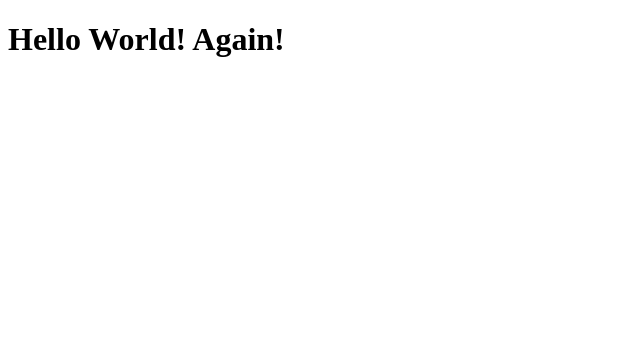
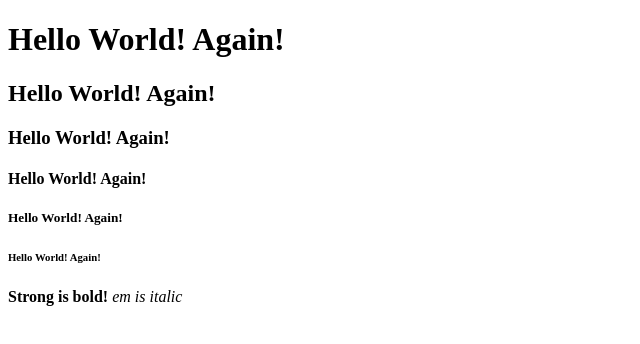
Before and after one commit to nrguser/TOP, a plain HTML site: page html-boilerplate/index.html in a window 1280 px wide. Shown: the whole page, without its empty margins (0-640 px from the left). Drawn offline with Linux system fonts and the light colour scheme.

Commit message:
Next chapter down!

```diff
--- a/html-boilerplate/index.html
+++ b/html-boilerplate/index.html
@@ -7,5 +7,16 @@
 
     <body>
         <h1>Hello World! Again!</h1>
+        <h2>Hello World! Again!</h2>
+        <h3>Hello World! Again!</h3>
+        <h4>Hello World! Again!</h4>
+        <h5>Hello World! Again!</h5>
+        <h6>Hello World! Again!</h6>
+
+        <strong>Strong is bold!</strong>
+
+        <em>em is italic</em>
+
+        <!-- I am an HTML comment and cannot see me!-->
     </body>
 </html>
```
